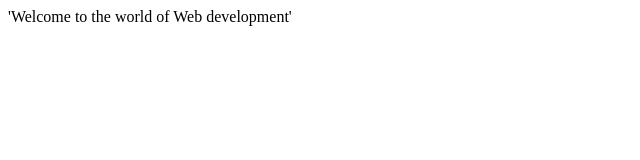
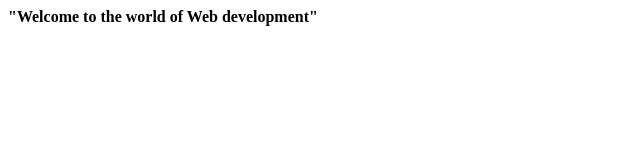
Before and after one commit to acciojob/getting-started-why-software-UserNikhil, a website: page main.html in a window 1280 px wide. Shown: the whole page, without its empty margins (0-640 px from the left). Drawn offline with Linux system fonts and the light colour scheme.

Commit message:
created a submission

```diff
--- a/main.html
+++ b/main.html
@@ -8,7 +8,7 @@
 
 <body>
 	<!-- the entire body must be written by student -->
-	<div id="text">'Welcome to the world of Web development'</div>
+	<div id="text"><b>"Welcome to the world of Web development"</b></div>
 
     <script type="text/javascript" src="./script.js">
 </script>
```
